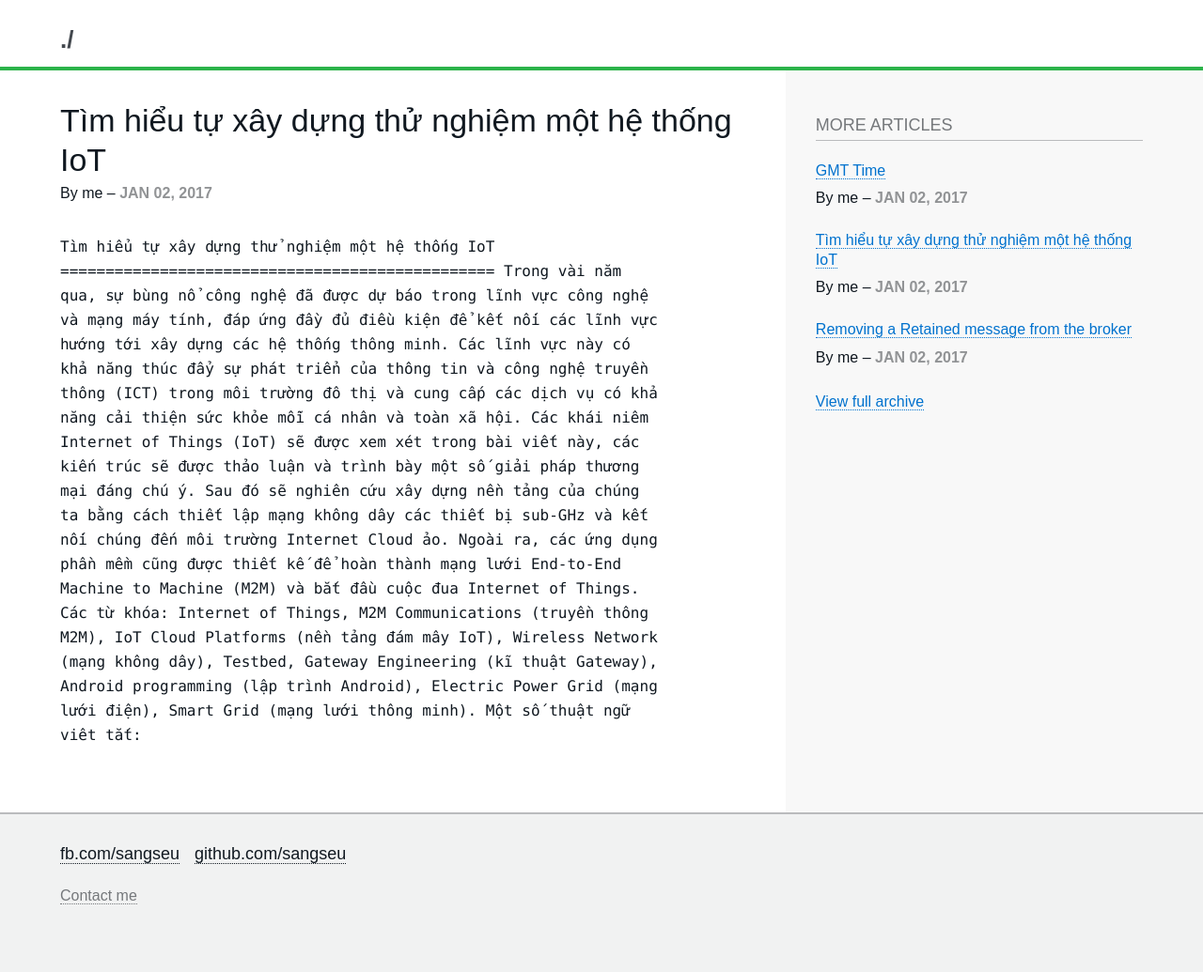
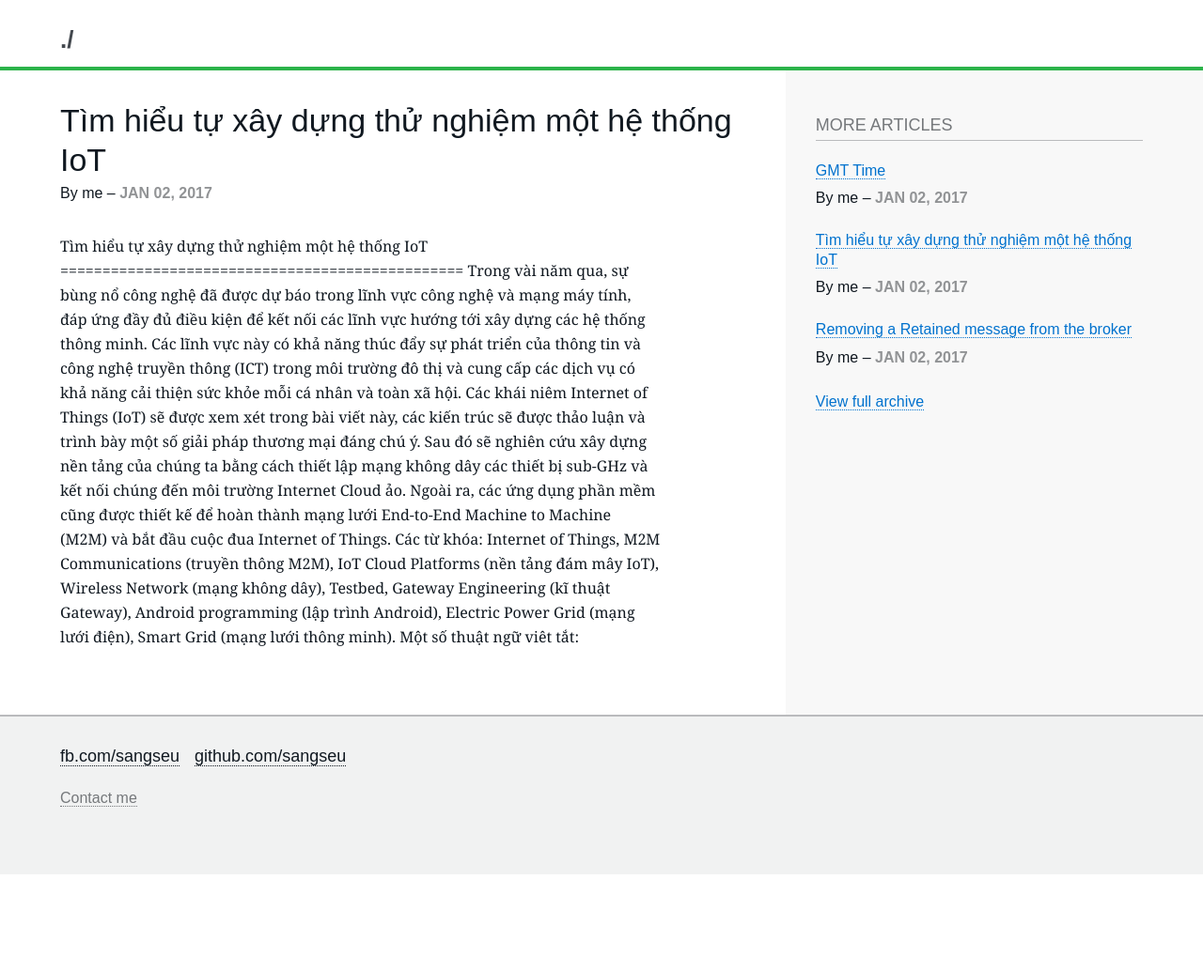
Before and after one commit to sangseu/14Apr_sangseu.github.io, a Jekyll site: the page built from _posts/2017-01-02-Tim hieu tu xay dung thu nghiem mot he thong IoT.md, in a window 1280 px wide. Shown: the whole page at 94% size. Built offline with Jekyll 4.4.1, drawn with Linux system fonts in a browser that asks for light colours; nearby versions of some CDN libraries; some web fonts are replaced; after the commit the page ends 931 px from its top, so only the background shows below that.

```diff
--- a/_posts/2017-01-02-Tim hieu tu xay dung thu nghiem mot he thong IoT.md
+++ b/_posts/2017-01-02-Tim hieu tu xay dung thu nghiem mot he thong IoT.md
@@ -8,7 +8,7 @@ excerpt: "Trong vài năm qua, sự bùng nổ công nghệ đã được dự b
 nối các lĩnh vực hướng tới xây dựng các hệ thống thông minh"
 ---
 <p>
-<code>Tìm hiểu tự xây dựng thử nghiệm một hệ thống IoT
+Tìm hiểu tự xây dựng thử nghiệm một hệ thống IoT
 ================================================
 
 Trong vài năm qua, sự bùng nổ công nghệ đã được dự báo trong lĩnh vực công nghệ và mạng máy tính, đáp ứng đầy đủ điều kiện để kết
@@ -22,5 +22,5 @@ Các từ khóa: Internet of Things, M2M Communications (truyền thông M2M), I
 (mạng không dây), Testbed, Gateway Engineering (kĩ thuật Gateway), Android programming (lập trình Android), Electric Power Grid
 (mạng lưới điện), Smart Grid (mạng lưới thông minh).
 
-Một số thuật ngữ viêt tắt:</code>
+Một số thuật ngữ viêt tắt:
 </p>
```
